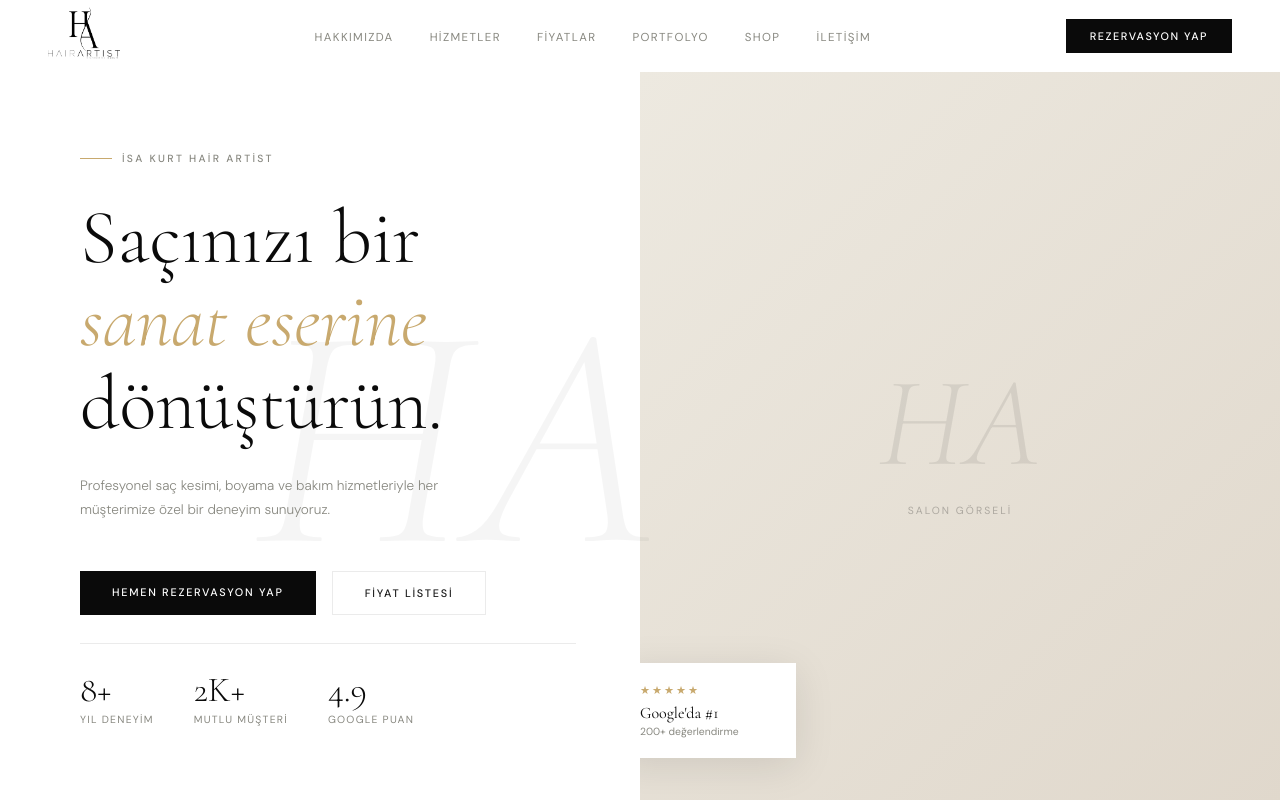
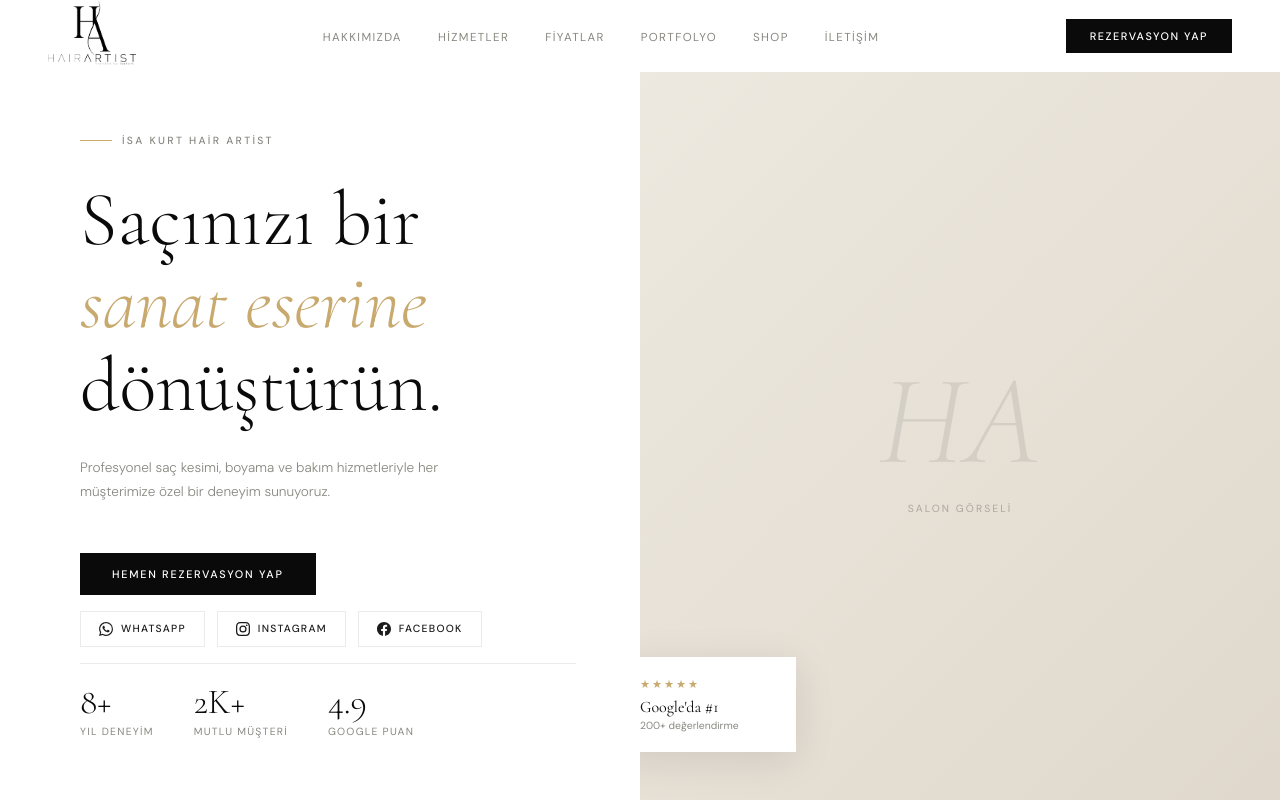
Before and after one commit to em1rekinci/isahairartist, a plain HTML site: page public/index.html in a window 1280 px wide. Shown: the top 800 px of the page. Drawn offline with nearby package versions, Linux system fonts and the light colour scheme.

Commit message:
ilk commit222

```diff
--- a/public/index.html
+++ b/public/index.html
@@ -47,7 +47,7 @@ nav {
 nav.scrolled { border-color: var(--border); }
 
 .nav-logo img {
-  height: 52px;
+  height: 64px;
   filter: invert(1);
 }
 
@@ -148,7 +148,7 @@ nav.scrolled { border-color: var(--border); }
   display: flex;
   flex-direction: column;
   justify-content: center;
-  padding: 80px 64px 80px 80px;
+  padding: 40px 64px 40px 80px;
   position: relative;
   z-index: 2;
 }
@@ -227,11 +227,33 @@ nav.scrolled { border-color: var(--border); }
 }
 .btn-outline:hover { border-color: var(--black); }
 
+.social-btns {
+  display: flex;
+  gap: 12px;
+  flex-wrap: wrap;
+}
+.social-btn {
+  display: inline-flex;
+  align-items: center;
+  gap: 8px;
+  border: 1px solid var(--border);
+  color: var(--ink);
+  font-size: 0.65rem;
+  font-weight: 500;
+  letter-spacing: 0.12em;
+  text-transform: uppercase;
+  text-decoration: none;
+  padding: 10px 18px;
+  transition: all 0.2s;
+}
+.social-btn:hover { border-color: var(--black); background: var(--black); color: var(--white); }
+.social-btn svg { width: 14px; height: 14px; flex-shrink: 0; }
+
 .hero-stats {
   display: flex;
   gap: 40px;
-  margin-top: 28px;
-  padding-top: 28px;
+  margin-top: 16px;
+  padding-top: 20px;
   border-top: 1px solid var(--border);
 }
 
@@ -240,16 +262,12 @@ nav.scrolled { border-color: var(--border); }
   right: -20px;
   top: 50%;
   transform: translateY(-50%);
-  font-family: 'Cormorant Garamond', serif;
-  font-size: 20rem;
-  font-weight: 300;
-  font-style: italic;
-  color: rgba(0,0,0,0.04);
-  line-height: 1;
+  width: 420px;
+  opacity: 0.045;
   pointer-events: none;
   user-select: none;
   z-index: 0;
-  white-space: nowrap;
+  filter: invert(0);
 }
 .stat-num {
   font-family: 'Cormorant Garamond', serif;
@@ -962,7 +980,7 @@ nav.scrolled { border-color: var(--border); }
 <!-- HERO -->
 <section class="hero">
   <div class="hero-left" style="position:relative;z-index:1">
-    <div class="hero-bg-logo">HA</div>
+    <img class="hero-bg-logo" src="images/logo.png" alt="">
     <div class="hero-tag" style="position:relative;z-index:1">İsa Kurt Hair Artist</div>
     <h1 class="hero-title" style="position:relative;z-index:1">
       Saçınızı bir<br>
@@ -974,7 +992,20 @@ nav.scrolled { border-color: var(--border); }
     </p>
     <div class="hero-btns" style="position:relative;z-index:1">
       <a href="/rezervasyon" class="btn-primary">Hemen Rezervasyon Yap</a>
-      <a href="/fiyatlar" class="btn-outline">Fiyat Listesi</a>
+    </div>
+    <div class="social-btns" style="position:relative;z-index:1;margin-top:16px">
+      <a href="https://wa.me/905320000000" class="social-btn" target="_blank">
+        <svg viewBox="0 0 24 24" fill="currentColor"><path d="M17.472 14.382c-.297-.149-1.758-.867-2.03-.967-.273-.099-.471-.148-.67.15-.197.297-.767.966-.94 1.164-.173.199-.347.223-.644.075-.297-.15-1.255-.463-2.39-1.475-.883-.788-1.48-1.761-1.653-2.059-.173-.297-.018-.458.13-.606.134-.133.298-.347.446-.52.149-.174.198-.298.298-.497.099-.198.05-.371-.025-.52-.075-.149-.669-1.612-.916-2.207-.242-.579-.487-.5-.669-.51-.173-.008-.371-.01-.57-.01-.198 0-.52.074-.792.372-.272.297-1.04 1.016-1.04 2.479 0 1.462 1.065 2.875 1.213 3.074.149.198 2.096 3.2 5.077 4.487.709.306 1.262.489 1.694.625.712.227 1.36.195 1.871.118.571-.085 1.758-.719 2.006-1.413.248-.694.248-1.289.173-1.413-.074-.124-.272-.198-.57-.347m-5.421 7.403h-.004a9.87 9.87 0 01-5.031-1.378l-.361-.214-3.741.982.998-3.648-.235-.374a9.86 9.86 0 01-1.51-5.26c.001-5.45 4.436-9.884 9.888-9.884 2.64 0 5.122 1.03 6.988 2.898a9.825 9.825 0 012.893 6.994c-.003 5.45-4.437 9.884-9.885 9.884m8.413-18.297A11.815 11.815 0 0012.05 0C5.495 0 .16 5.335.157 11.892c0 2.096.547 4.142 1.588 5.945L.057 24l6.305-1.654a11.882 11.882 0 005.683 1.448h.005c6.554 0 11.89-5.335 11.893-11.893a11.821 11.821 0 00-3.48-8.413z"/></svg>
+        WhatsApp
+      </a>
+      <a href="https://instagram.com/isahairartist" class="social-btn" target="_blank">
+        <svg viewBox="0 0 24 24" fill="currentColor"><path d="M12 2.163c3.204 0 3.584.012 4.85.07 3.252.148 4.771 1.691 4.919 4.919.058 1.265.069 1.645.069 4.849 0 3.205-.012 3.584-.069 4.849-.149 3.225-1.664 4.771-4.919 4.919-1.266.058-1.644.07-4.85.07-3.204 0-3.584-.012-4.849-.07-3.26-.149-4.771-1.699-4.919-4.92-.058-1.265-.07-1.644-.07-4.849 0-3.204.013-3.583.07-4.849.149-3.227 1.664-4.771 4.919-4.919 1.266-.057 1.645-.069 4.849-.069zM12 0C8.741 0 8.333.014 7.053.072 2.695.272.273 2.69.073 7.052.014 8.333 0 8.741 0 12c0 3.259.014 3.668.072 4.948.2 4.358 2.618 6.78 6.98 6.98C8.333 23.986 8.741 24 12 24c3.259 0 3.668-.014 4.948-.072 4.354-.2 6.782-2.618 6.979-6.98.059-1.28.073-1.689.073-4.948 0-3.259-.014-3.667-.072-4.947-.196-4.354-2.617-6.78-6.979-6.98C15.668.014 15.259 0 12 0zm0 5.838a6.162 6.162 0 100 12.324 6.162 6.162 0 000-12.324zM12 16a4 4 0 110-8 4 4 0 010 8zm6.406-11.845a1.44 1.44 0 100 2.881 1.44 1.44 0 000-2.881z"/></svg>
+        Instagram
+      </a>
+      <a href="https://facebook.com/isahairartist" class="social-btn" target="_blank">
+        <svg viewBox="0 0 24 24" fill="currentColor"><path d="M24 12.073c0-6.627-5.373-12-12-12s-12 5.373-12 12c0 5.99 4.388 10.954 10.125 11.854v-8.385H7.078v-3.47h3.047V9.43c0-3.007 1.792-4.669 4.533-4.669 1.312 0 2.686.235 2.686.235v2.953H15.83c-1.491 0-1.956.925-1.956 1.874v2.25h3.328l-.532 3.47h-2.796v8.385C19.612 23.027 24 18.062 24 12.073z"/></svg>
+        Facebook
+      </a>
     </div>
     <div class="hero-stats" style="position:relative;z-index:1">
       <div>
@@ -1209,23 +1240,23 @@ nav.scrolled { border-color: var(--border); }
   </div>
   <div class="portfolio-grid">
     <div class="port-item">
-      <div class="port-placeholder"><span>HA</span></div>
+      <img src="images/portfolio-1.jpg" style="width:100%;height:100%;object-fit:cover;display:block" alt="Portfolyo 1">
       <div class="port-overlay"><span class="port-label">Balayage</span></div>
     </div>
     <div class="port-item">
-      <div class="port-placeholder"><span>HA</span></div>
+      <img src="images/portfolio-2.jpg" style="width:100%;height:100%;object-fit:cover;display:block" alt="Portfolyo 2">
       <div class="port-overlay"><span class="port-label">Kesim</span></div>
     </div>
     <div class="port-item">
-      <div class="port-placeholder"><span>HA</span></div>
+      <img src="images/portfolio-3.jpg" style="width:100%;height:100%;object-fit:cover;display:block" alt="Portfolyo 3">
       <div class="port-overlay"><span class="port-label">Boyama</span></div>
     </div>
     <div class="port-item">
-      <div class="port-placeholder"><span>HA</span></div>
+      <img src="images/portfolio-4.jpg" style="width:100%;height:100%;object-fit:cover;display:block" alt="Portfolyo 4">
       <div class="port-overlay"><span class="port-label">Gelin Saçı</span></div>
     </div>
     <div class="port-item">
-      <div class="port-placeholder"><span>HA</span></div>
+      <img src="images/portfolio-5.jpg" style="width:100%;height:100%;object-fit:cover;display:block" alt="Portfolyo 5">
       <div class="port-overlay"><span class="port-label">Keratin</span></div>
     </div>
   </div>
```
Also changed, not shown: public/images/portfolio-1.jpg (added), public/images/portfolio-2.jpg (added), public/images/portfolio-3.jpg (added), public/images/portfolio-4.jpg (added), public/images/portfolio-5.jpg (added).
